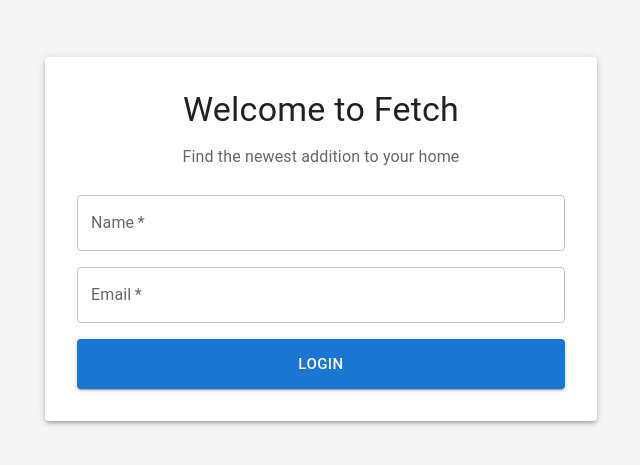
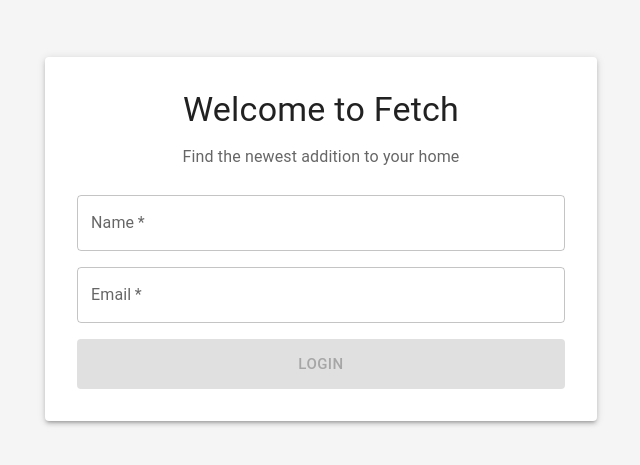
Before and after one commit to benjaehyun/fetch-frontend, a React (Vite) app: page /login in a window 1280 px wide. Shown: the part 161-626 px from the top of the page, without its empty margins (319-959 px from the left). Built offline with nearby package versions, Linux system fonts and the light colour scheme.

Commit message:
fixed typo in submit handler, and added basic error handling and form validation

```diff
--- a/src/pages/Login.jsx
+++ b/src/pages/Login.jsx
@@ -1,4 +1,4 @@
-import { useState } from 'react';
+import { useState, useMemo } from 'react';
 import { useNavigate } from 'react-router-dom';
 import {
   Container,
@@ -6,7 +6,8 @@ import {
   Paper,
   TextField,
   Button,
-  Typography
+  Typography,
+  Alert
 } from '@mui/material';
 import { useAuth } from '../components/auth/AuthProvider';
 
@@ -17,19 +18,45 @@ const Login = () => {
         email: ''
     });
     const [isLoading, setIsLoading] = useState(false);
+    const [error, setError] = useState('');
+
     const navigate = useNavigate();
     const {login} = useAuth();
 
+    // validate email using regex
+    const isValidEmail = (email) => {
+        return /^[^\s@]+@[^\s@]+\.[^\s@]+$/.test(email);
+    };
+
+    const validation = useMemo(() => {
+        const nameValid = formData.name.trim().length > 0;
+        const emailValid = isValidEmail(formData.email);
+        return {
+            isValid: nameValid && emailValid,
+            nameError: formData.name.length > 0 && !nameValid ? 'Name is required' : '',
+            emailError: formData.email.length > 0 && !emailValid ? 'Please enter a valid email' : ''
+        };
+    }, [formData.name, formData.email])
+
     const handleSubmit = async (e) => {
-        e.prevenDefault();
+        e.preventDefault();
+
+        // early return if form is not valid
+        if (!validation.isValid) {
+            return;
+        }
         setIsLoading(true);
+        setError('');
 
         try {
             const success = await login(formData.name.trim(), formData.email.trim());
             if(success) {
                 navigate('/');
+            } else {
+                setError('Login failed. Please try again.');
             }
         } catch (error) {
+            setError('An unexpected error occurred. Please try again.');
             console.error(error);
         } finally {
             setIsLoading(false);
@@ -42,6 +69,7 @@ const Login = () => {
             ...prevData,
             [name]: value
         }));
+        if (error) setError(''); // need to be sure to clear the error when making changes to form
     };
 
     return (
@@ -80,6 +108,15 @@ const Login = () => {
                         Find the newest addition to your home
                     </Typography>
 
+                    {error && (
+                        <Alert
+                        severity='error'
+                        sx={{ width: '100%', mb: 2}}
+                        >
+                            {error}
+                        </Alert>
+                    )}
+
                     <Box
                     component='form'
                     onSubmit={handleSubmit}
@@ -94,6 +131,8 @@ const Login = () => {
                         onChange={handleChange}
                         disabled={isLoading}
                         sx={{mb:2}}
+                        error={!!validation.nameError}
+                        helperText={validation.nameError}
                         />
 
                         <TextField
@@ -106,6 +145,8 @@ const Login = () => {
                         onChange={handleChange}
                         disabled={isLoading}
                         sx={{mb:2}}
+                        error={!!validation.emailError}
+                        helperText={validation.emailError}
                         />
 
                         <Button
@@ -113,8 +154,11 @@ const Login = () => {
                         fullWidth
                         variant='contained'
                         size='large'
-                        disabled={isLoading}
-                        sx={{py:1.5}}
+                        disabled={isLoading || !validation.isValid}
+                        sx={{
+                            py:1.5,
+                            bgcolor: !validation.isValid ? 'action.disabledBackground' : 'primary.main'
+                        }}
                         >
                             {isLoading ? 'Logging in' : 'Login'}
                         </Button>
```
